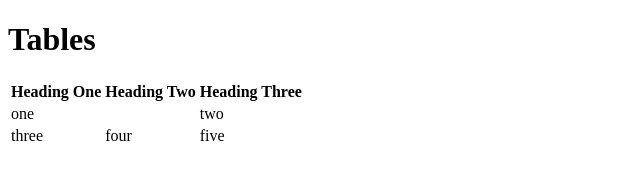
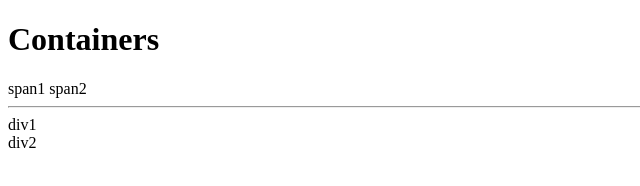
Before and after one commit to SJ-Calderon/HTML-Tutorial, a plain HTML site: page index.html in a window 1280 px wide. Shown: the whole page, without its empty margins (0-640 px from the left). Drawn offline with Linux system fonts and the light colour scheme.

Commit message:
Containers

```diff
--- a/index.html
+++ b/index.html
@@ -6,38 +6,17 @@
         <title>Tutorial Website</title>
     </head>
 
-    <!-- The style attribute is used to insert CSS to the HTML object -->
     <body>
-        <h1>Tables</h1>
+        <h1>Containers</h1>
 
-        <table>
-            <!-- Informational tag to separate header from main body of the table -->
-            <thead>
-                <!-- <tr> creates a row in the table -->
-                <tr>
-                    <!-- <th> creates a column in the table -->
-                    <!-- The content between the tags will be formatted for a header in the cell -->
-                    <th>Heading One</th>
-                    <th>Heading Two</th>
-                    <th>Heading Three</th>
-                </tr>
-            </thead>
+        <!-- <span> creates an inline container -->
+        <span>span1</span>
+        <span>span2</span>
 
-            <!-- Informational tag to separate the main body from the header of the table-->
-            <tbody>
-                <tr>
-                    <!-- <td> creates a column in the table -->
-                    <!-- The content between the tags is the content of the cell -->
-                    <!-- colspan controls how many columns the <td> element will take up -->
-                    <td colspan="2">one</td>
-                    <td>two</td>
-                </tr>
-                <tr>
-                    <td>three</td>
-                    <td>four</td>
-                    <td>five</td>
-                </tr>
-            </tbody>
-        </table>
+        <hr />
+
+        <!-- <div> creates a block container -->
+        <div>div1</div>
+        <div>div2</div>
     </body>
 </html>
```
